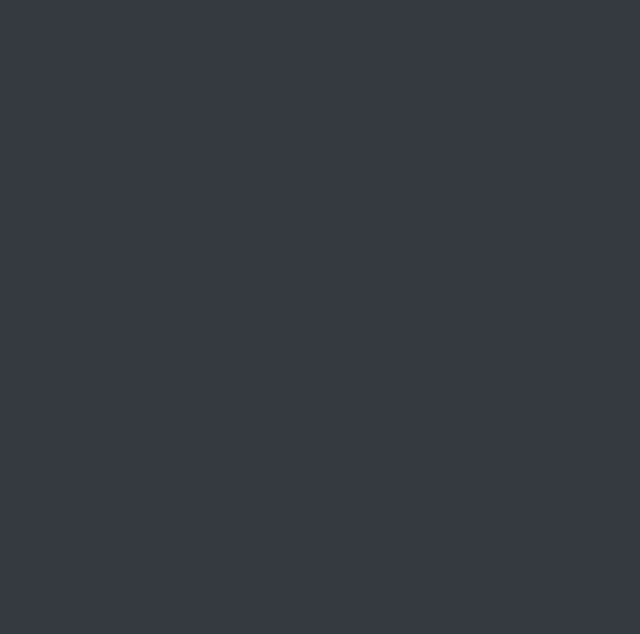
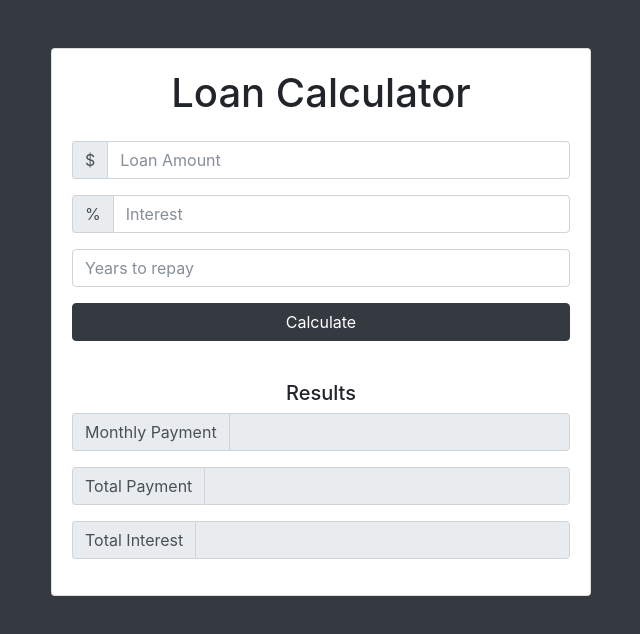
Before and after one commit to marlenaJakubowska/UdemyModernJS, a plain HTML site: page LoanCalculator/index.html in a window 1280 px wide. Shown: the whole page, without its empty margins (319-959 px from the left). Drawn offline with nearby package versions, Linux system fonts and the light colour scheme.

Commit message:
Create form and add bootstrap

```diff
--- a/LoanCalculator/index.html
+++ b/LoanCalculator/index.html
@@ -6,16 +6,77 @@
     <meta name="viewport" content="width=device-width, initial-scale=1, shrink-to-fit=no">
 
     <!-- Bootstrap CSS -->
-    <link rel="stylesheet" href="https://stackpath.bootstrapcdn.com/bootstrap/4.5.2/css/bootstrap.min.css" integrity="sha384-JcKb8q3iqJ61gNV9KGb8thSsNjpSL0n8PARn9HuZOnIxN0hoP+VmmDGMN5t9UJ0Z" crossorigin="anonymous">
+    <link rel="stylesheet" href="https://maxcdn.bootstrapcdn.com/bootstrap/4.0.0-beta.2/css/bootstrap.min.css"
+          integrity="sha384-PsH8R72JQ3SOdhVi3uxftmaW6Vc51MKb0q5P2rRUpPvrszuE4W1povHYgTpBfshb"
+          crossorigin="anonymous">
 
     <title>Hello, world!</title>
 </head>
 <body class="bg-dark">
+    <div class="container">
+        <div class="row">
+            <div class="col-md-6 mx-auto">
+                <div class="card card-body text-center mt-5">
+                    <h1 class="heading display-5 pb-3">Loan Calculator</h1>
+                    <form id="loan-form">
+                        <div class="form-group">
+                            <div class="input-group">
+                                <span class="input-group-addon">$</span>
+                                <input type="number" class="form-control" id="amount" placeholder="Loan Amount">
+                            </div>
+                        </div>
+                        <div class="form-group">
+                            <div class="input-group">
+                                <span class="input-group-addon">%</span>
+                                <input type="number" class="form-control" id="interest" placeholder="Interest">
+                            </div>
+                        </div>
+                        <div class="form-group">
+                            <input type="number" class="form-control" id="years" placeholder="Years to repay">
+                        </div>
+                        <div class="form-group">
+                            <input type="submit" value="Calculate" class="btn btn-dark btn-block">
+                        </div>
+                    </form>
+                    <!-- LOADER HERE -->
+                    <!--<div id="loading">
+                        <img src="img/loading.gif" alt="">
+                    </div> -->
+                    <!-- RESULTS -->
+                    <div id="results" class="pt-4">
+                        <h5>Results</h5>
+                        <div class="form-group">
+                            <div class="input-group">
+                                <span class="input-group-addon">Monthly Payment</span>
+                                <input type="number" class="form-control" id="monthly-payment" disabled>
+                            </div>
+                        </div>
+                        <div class="form-group">
+                            <div class="input-group">
+                                <span class="input-group-addon">Total Payment</span>
+                                <input type="number" class="form-control" id="total-payment" disabled>
+                            </div>
+                        </div>
+                        <div class="form-group">
+                            <div class="input-group">
+                                <span class="input-group-addon">Total Interest</span>
+                                <input type="number" class="form-control" id="total-interest" disabled>
+                            </div>
+                        </div>
+                    </div>
+                </div>
+            </div>
+        </div>
+    </div>
+
+
+
 
     <!-- Optional JavaScript -->
     <!-- jQuery first, then Popper.js, then Bootstrap JS -->
     <script src="https://code.jquery.com/jquery-3.5.1.slim.min.js" integrity="sha384-DfXdz2htPH0lsSSs5nCTpuj/zy4C+OGpamoFVy38MVBnE+IbbVYUew+OrCXaRkfj" crossorigin="anonymous"></script>
     <script src="https://cdn.jsdelivr.net/npm/popper.js@1.16.1/dist/umd/popper.min.js" integrity="sha384-9/reFTGAW83EW2RDu2S0VKaIzap3H66lZH81PoYlFhbGU+6BZp6G7niu735Sk7lN" crossorigin="anonymous"></script>
     <script src="https://stackpath.bootstrapcdn.com/bootstrap/4.5.2/js/bootstrap.min.js" integrity="sha384-B4gt1jrGC7Jh4AgTPSdUtOBvfO8shuf57BaghqFfPlYxofvL8/KUEfYiJOMMV+rV" crossorigin="anonymous"></script>
+    <script src="app.js"></script>
 </body>
 </html>
```
